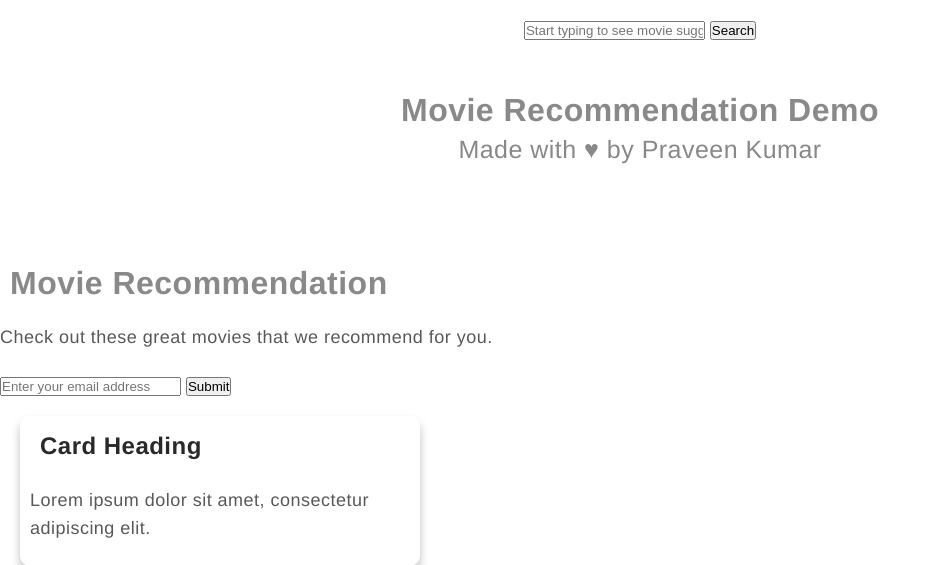
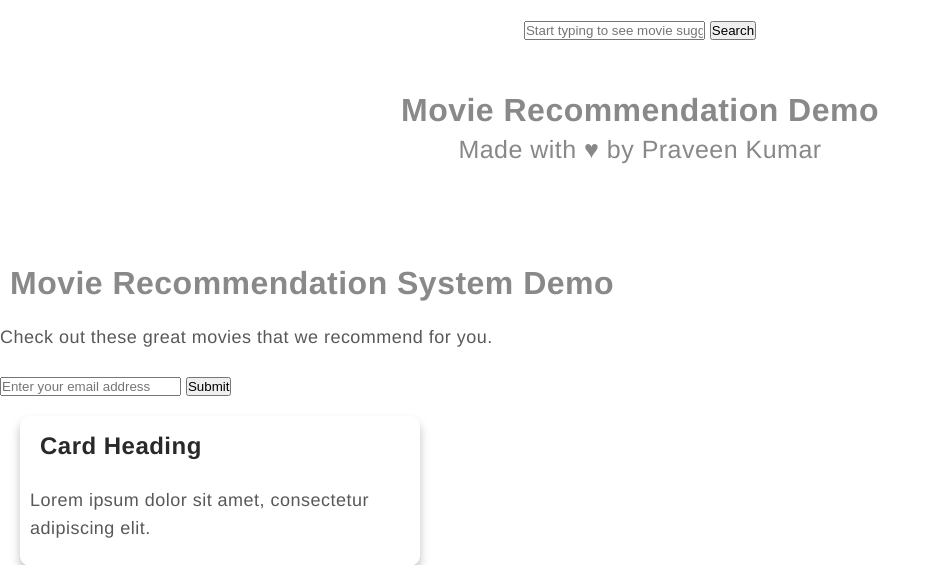
Before and after one commit to dragon-rider0111/movie-recommendation-system, a Django app: page / in a window 1280 px wide. Shown: the top 565 px of the page, without its empty margins (0-941 px from the left). Run offline with Django 4.2, Linux system fonts and the light colour scheme; parts of the project's set-up code (start-up, migrations or seed data) failed here and were passed over; some libraries are stand-ins or nearby versions; some web fonts are replaced.

Commit message:
updated heading

```diff
--- a/recommender/templates/recommender/index.html
+++ b/recommender/templates/recommender/index.html
@@ -84,7 +84,7 @@
     </div>
 
     <div class="movie-recommendation">
-		<h1>Movie Recommendation</h1>
+		<h1>Movie Recommendation System Demo</h1>
 		<p>Check out these great movies that we recommend for you.</p>
 	</div>
 	<div class="formcontainer">
```
